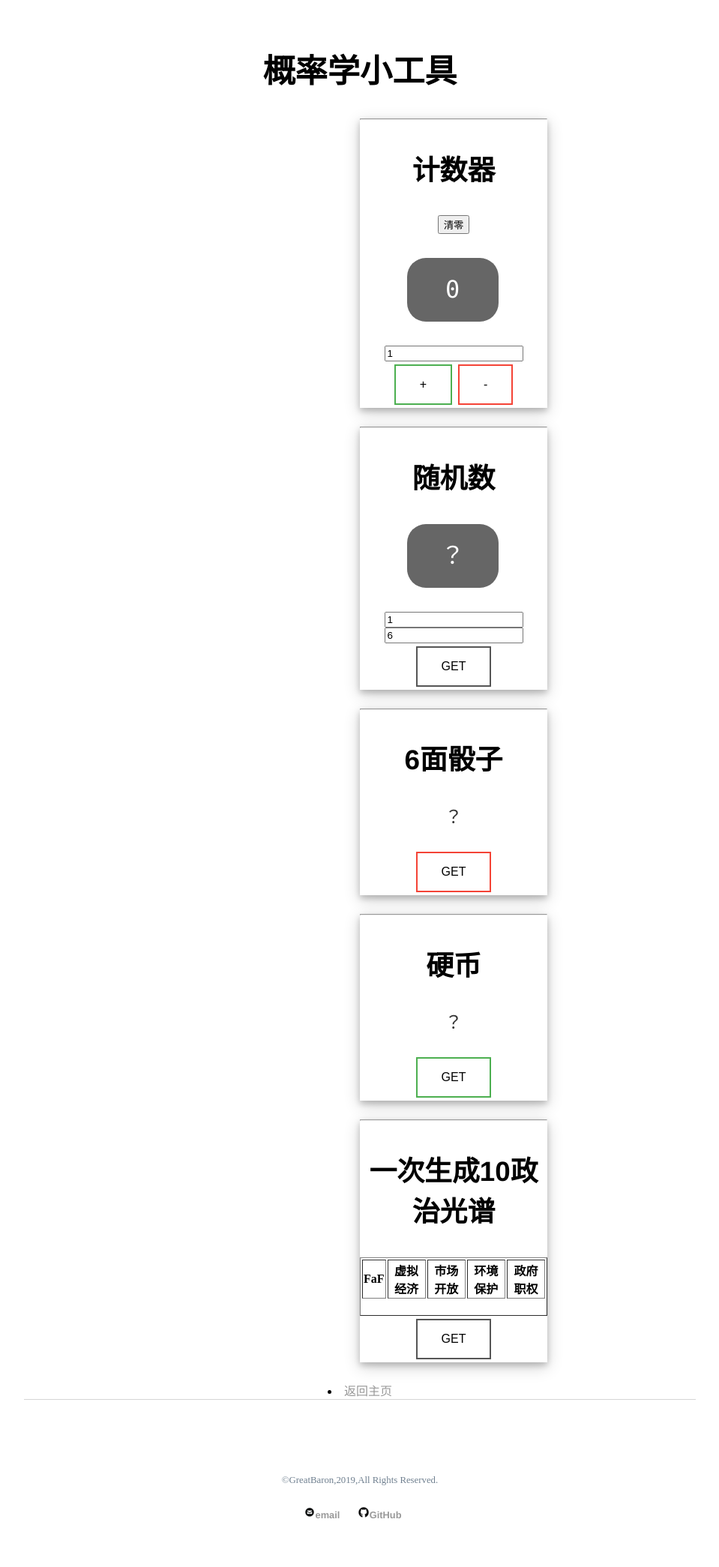
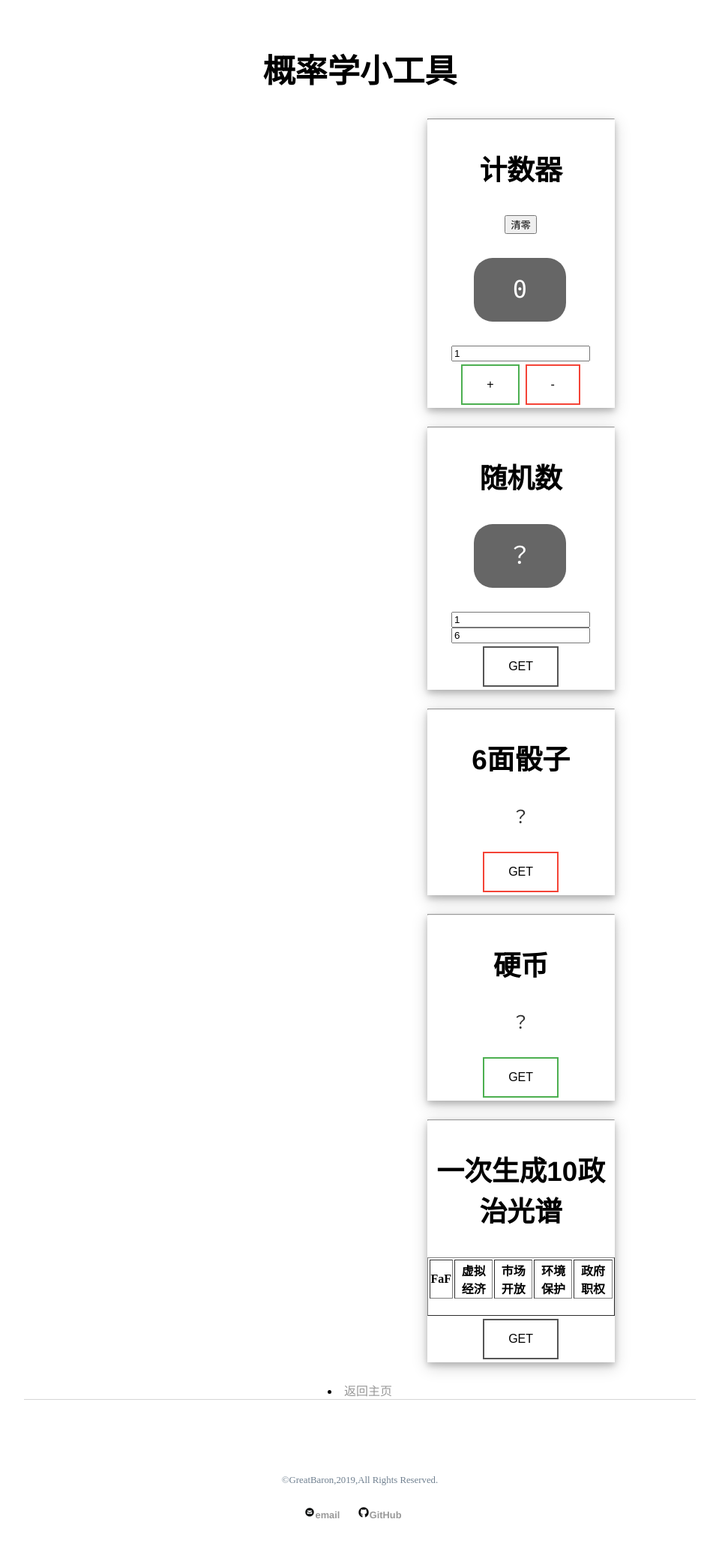
Before and after one commit to FameAndFarm/AndrewImalion.github.io, a Jekyll site: the page built from tools/litool/litools.html, in a window 1280 px wide. Shown: the whole page at 75% size, without its empty margins (160-1119 px from the left). Built offline with Jekyll 4.4.1, drawn with Linux system fonts in a browser that asks for light colours.

Commit message:
Update litools.html

```diff
--- a/tools/litool/litools.html
+++ b/tools/litool/litools.html
@@ -35,7 +35,7 @@ permalink: /litools
             margin-bottom: 25px;
             text-align: center;
             position: relative;
-            left: 50%;
+            left: 60%;
         }
 
         .politic {
@@ -240,7 +240,7 @@ permalink: /litools
                 alert("====HEAD====");
             };
             sound.play();
-            document.getElementById("coin").innerHTML = "<img src='https://AndrewImalion.github.io/tools/litools/coink100-" + COIN + ".png'>";
+            document.getElementById("coin").innerHTML = "<img src='https://raw.githubusercontent.com/AndrewImalion/AndrewImalion.github.io/master/tools/litool/coink100" + COIN + ".png'>";
         }//硬币
 
         //10个政治光谱
```
